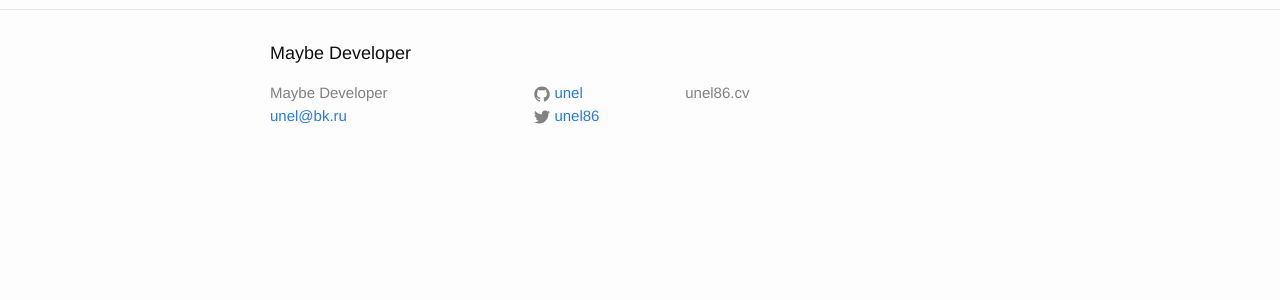
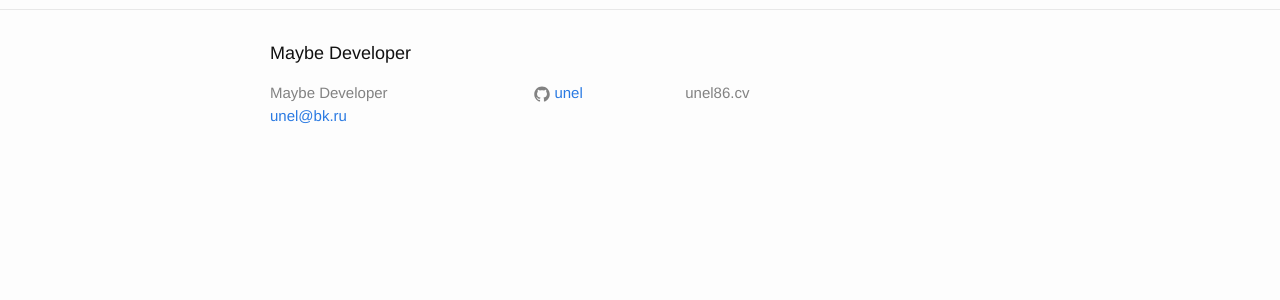
Before and after one commit to unel/unel.github.io, a Jekyll site: the page built from events.md, in a window 1280 px wide. Shown: the part 902-1202 px from the top of the page. Built offline with Jekyll 4.4.1, drawn with Linux system fonts in a browser that asks for light colours.

Commit message:
Update footer.html

```diff
--- a/_includes/footer.html
+++ b/_includes/footer.html
@@ -27,21 +27,6 @@
             </a>
           </li>
           {% endif %}
-
-          {% if site.twitter_username %}
-          <li>
-            <a href="https://twitter.com/{{ site.twitter_username }}">
-              <span class="icon  icon--twitter">
-                <svg viewBox="0 0 16 16">
-                  <path fill="#828282" d="M15.969,3.058c-0.586,0.26-1.217,0.436-1.878,0.515c0.675-0.405,1.194-1.045,1.438-1.809
-                  c-0.632,0.375-1.332,0.647-2.076,0.793c-0.596-0.636-1.446-1.033-2.387-1.033c-1.806,0-3.27,1.464-3.27,3.27 c0,0.256,0.029,0.506,0.085,0.745C5.163,5.404,2.753,4.102,1.14,2.124C0.859,2.607,0.698,3.168,0.698,3.767 c0,1.134,0.577,2.135,1.455,2.722C1.616,6.472,1.112,6.325,0.671,6.08c0,0.014,0,0.027,0,0.041c0,1.584,1.127,2.906,2.623,3.206 C3.02,9.402,2.731,9.442,2.433,9.442c-0.211,0-0.416-0.021-0.615-0.059c0.416,1.299,1.624,2.245,3.055,2.271 c-1.119,0.877-2.529,1.4-4.061,1.4c-0.264,0-0.524-0.015-0.78-0.046c1.447,0.928,3.166,1.469,5.013,1.469 c6.015,0,9.304-4.983,9.304-9.304c0-0.142-0.003-0.283-0.009-0.423C14.976,4.29,15.531,3.714,15.969,3.058z"/>
-                </svg>
-              </span>
-
-              <span class="username">{{ site.twitter_username }}</span>
-            </a>
-          </li>
-          {% endif %}
         </ul>
       </div>
 
```
